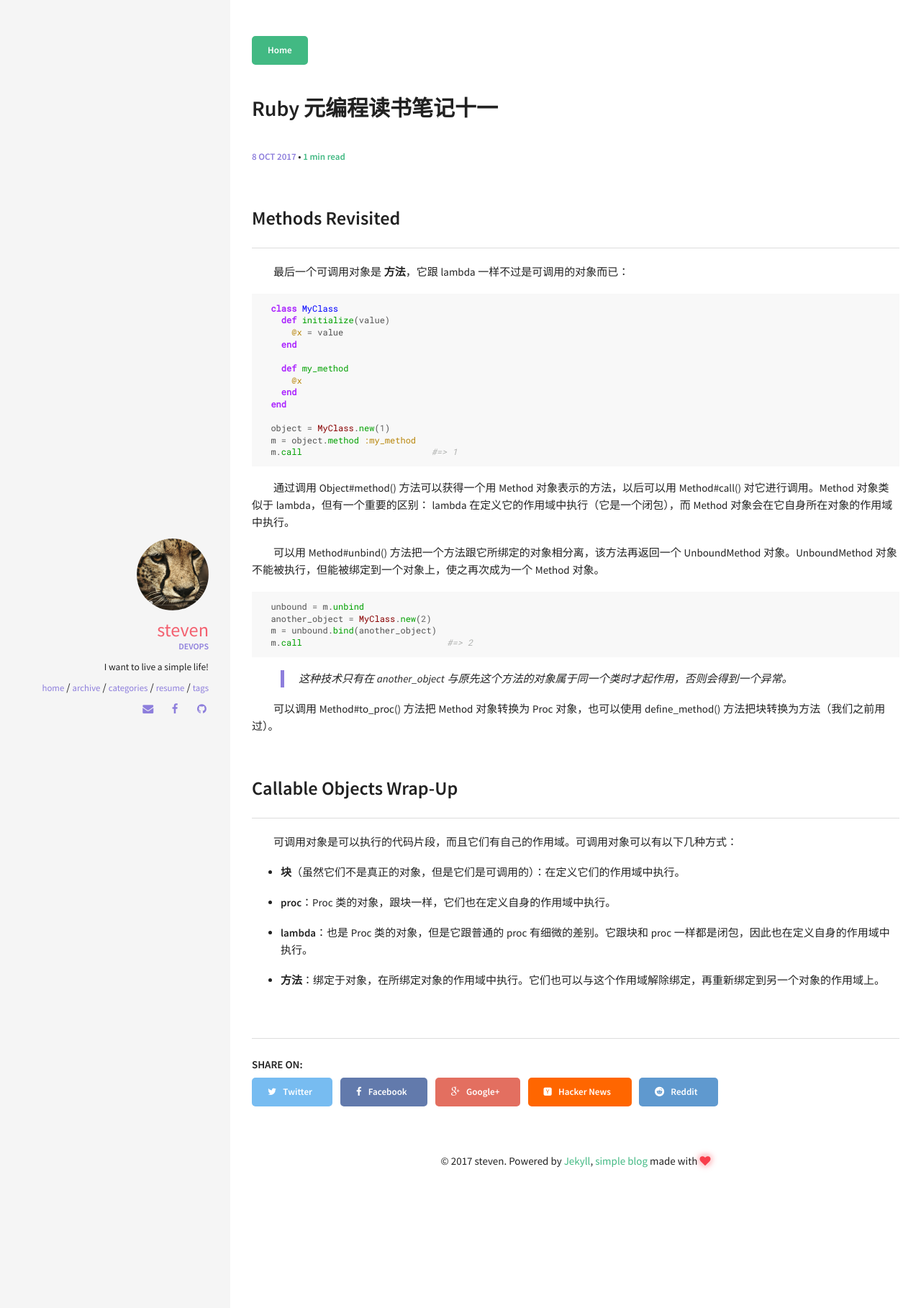
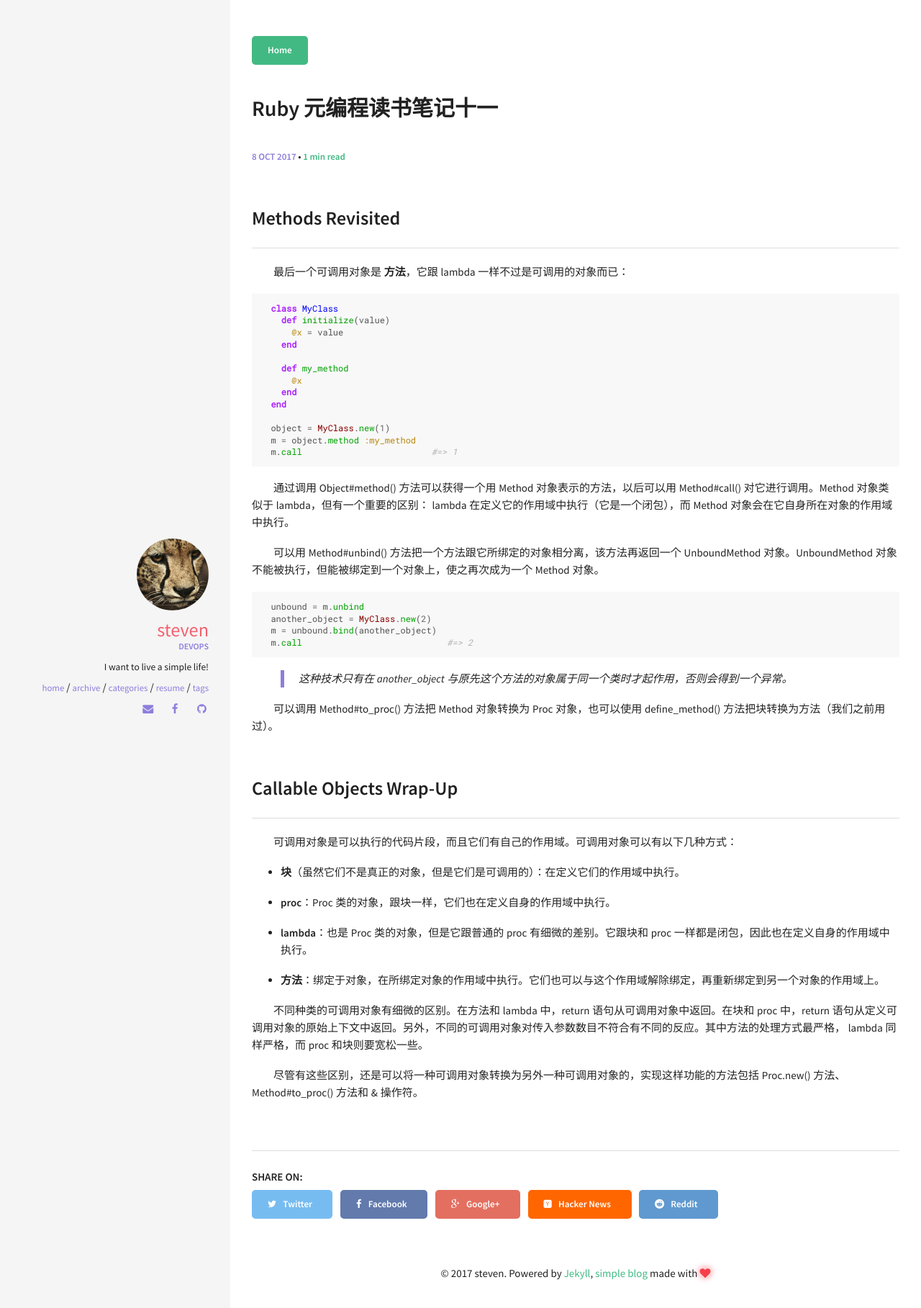
Before and after one commit to Stevenhwang/stevenhwang.github.io, a Jekyll site: the page built from _posts/2017-10-08-Ruby 元编程读书笔记十一.md, in a window 1280 px wide. Shown: the top 1817 px of the page at 72% size. Built offline with Jekyll 4.4.1, drawn with Linux system fonts in a browser that asks for light colours; comment, search, counter and statistics services are not loaded.

Commit message:
add a post

```diff
--- a/_posts/2017-10-08-Ruby 元编程读书笔记十一.md
+++ b/_posts/2017-10-08-Ruby 元编程读书笔记十一.md
@@ -49,3 +49,7 @@ comments: true
 * **lambda**：也是 Proc 类的对象，但是它跟普通的 proc 有细微的差别。它跟块和 proc 一样都是闭包，因此也在定义自身的作用域中执行。
 
 * **方法**：绑定于对象，在所绑定对象的作用域中执行。它们也可以与这个作用域解除绑定，再重新绑定到另一个对象的作用域上。
+
+&emsp;&emsp;不同种类的可调用对象有细微的区别。在方法和 lambda 中，return 语句从可调用对象中返回。在块和 proc 中，return 语句从定义可调用对象的原始上下文中返回。另外，不同的可调用对象对传入参数数目不符合有不同的反应。其中方法的处理方式最严格， lambda 同样严格，而 proc 和块则要宽松一些。
+
+&emsp;&emsp;尽管有这些区别，还是可以将一种可调用对象转换为另外一种可调用对象的，实现这样功能的方法包括 Proc.new() 方法、Method#to_proc() 方法和 & 操作符。
```
